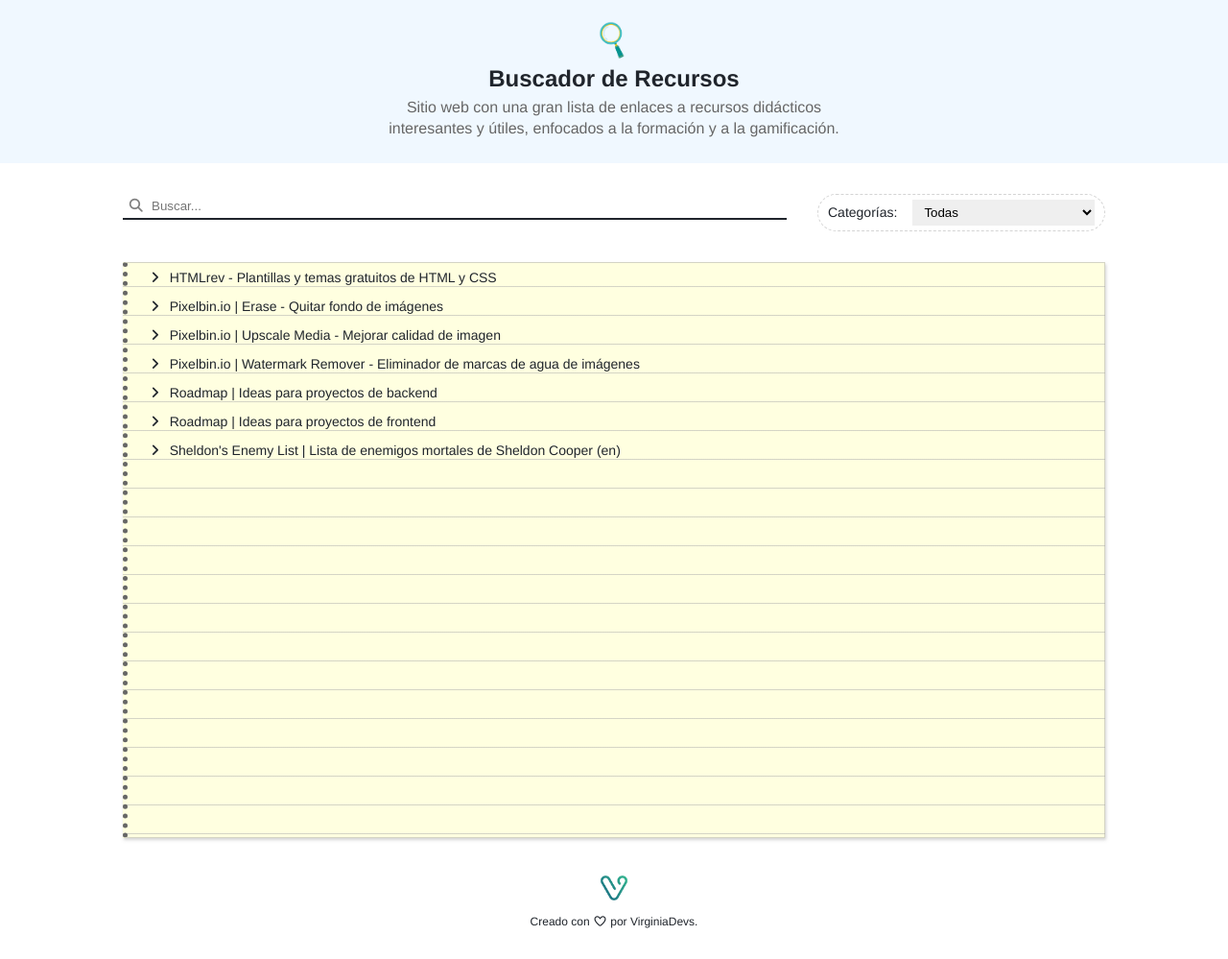
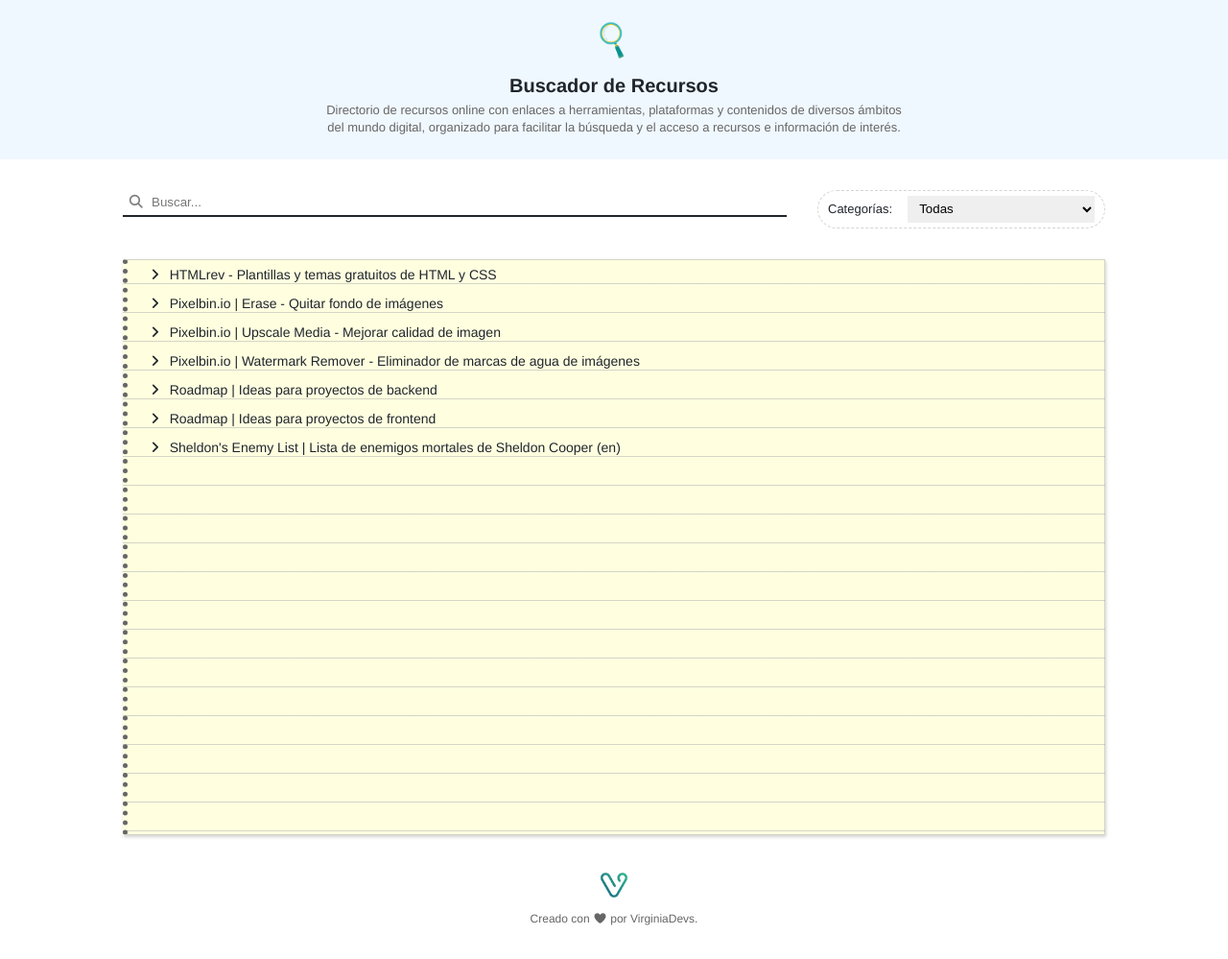
Before and after one commit to virginiadevs/recursos, a plain HTML site: page index.html in a window 1280 px wide. Shown: the whole page at 96% size. Drawn offline with Linux system fonts and the light colour scheme.

Commit message:
Mejorar textos

```diff
--- a/css/main.css
+++ b/css/main.css
@@ -69,14 +69,14 @@ header {
 }
 
 h1 {
-    font-size: 1.5rem;
+    font-size: 20px;
+    margin: 10px 0 5px;
 }
 
 h2 {
-    font-size: 1rem;
+    font-size: 13px;
     font-weight: 500;
     line-height: 1.4;
-    margin-top: 5px;
     color: var(--grey);
 }
 /* ----------- */
@@ -143,6 +143,8 @@ input, select {
     border: 1px dashed var(--light-grey);
     border-radius: 20px;
     padding: 5px 10px;
+
+    & label { font-size: 13px; }
 
     & #tags-list {
         flex: 1;
@@ -212,5 +214,6 @@ footer {
 
     & p {
         font-size: 12px;
+        color: var(--grey);
     }
 }
--- a/css/responsive.css
+++ b/css/responsive.css
@@ -1,7 +1,7 @@
 /* SCREEN SIZE: 480px - 768px */
 @media (width >= 480px) {
     .header-content {
-        max-width: 500px;
+        max-width: 600px;
     }
 }
 
--- a/index.html
+++ b/index.html
@@ -27,7 +27,7 @@
 
             <h1>Buscador de Recursos</h1>
 
-            <h2>Sitio web con una gran lista de enlaces a recursos didácticos interesantes y útiles, enfocados a la formación y a la gamificación.</h2>
+            <h2>Directorio de recursos online con enlaces a herramientas, plataformas y contenidos de diversos ámbitos del mundo digital, organizado para facilitar la búsqueda y el acceso a recursos e información de interés.</h2>
         </div>
 
         <!--<button id="headerThemeToggle" aria-label="Modo claro/oscuro">
@@ -66,7 +66,7 @@
             <img src="img/virginiadevs-logo.webp" alt="Logo de VirginiaDevs">
         </figure>
 
-        <p>Creado con <i class="far fa-heart"></i> por VirginiaDevs.</p>
+        <p>Creado con <i class="fas fa-heart"></i> por VirginiaDevs.</p>
     </footer>
 
     <!-- Funciones -->
```
